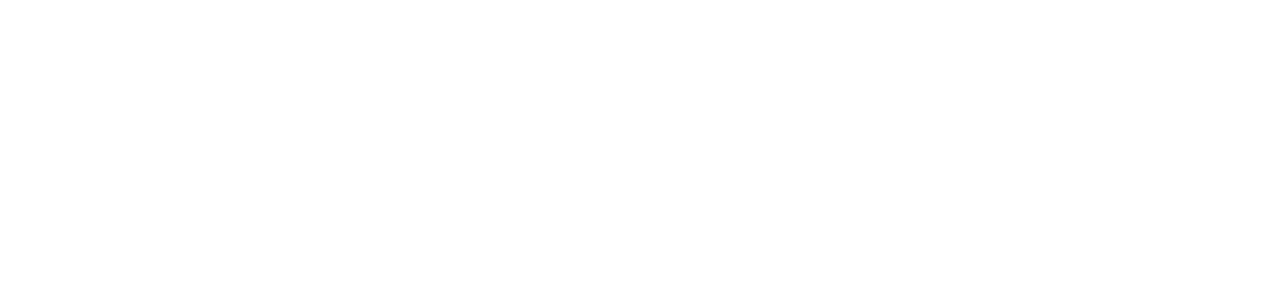
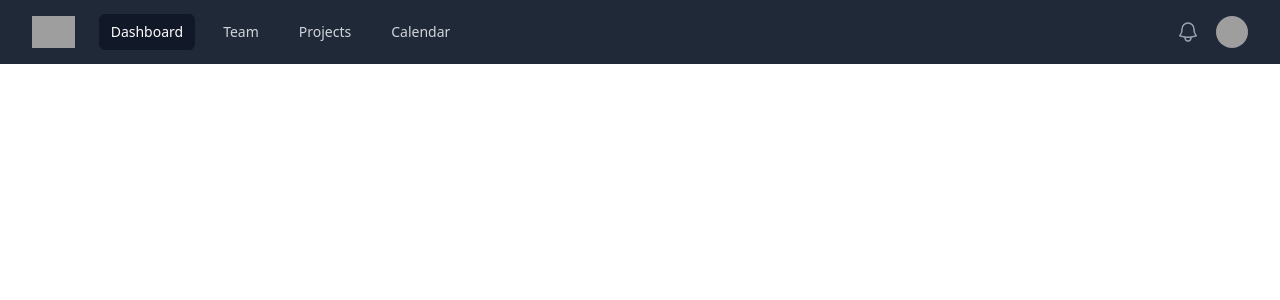
Before and after one commit to Robinkariuki/typescript-news, a React (Create React App) app: page / in a window 1280 px wide. Shown: the top 300 px of the page. Built offline with nearby package versions, Linux system fonts and the light colour scheme; grey boxes are pictures that could not be loaded.

Commit message:
initial setup tailwind

```diff
--- a/package.json
+++ b/package.json
@@ -3,6 +3,8 @@
   "version": "0.1.0",
   "private": true,
   "dependencies": {
+    "@headlessui/react": "^1.7.12",
+    "@heroicons/react": "^2.0.16",
     "@testing-library/jest-dom": "^5.16.5",
     "@testing-library/react": "^13.4.0",
     "@testing-library/user-event": "^13.5.0",
@@ -39,5 +41,8 @@
       "last 1 firefox version",
       "last 1 safari version"
     ]
+  },
+  "devDependencies": {
+    "tailwindcss": "^3.2.7"
   }
 }
--- a/src/App.tsx
+++ b/src/App.tsx
@@ -1,11 +1,161 @@
 import React from 'react';
 import './App.css';
+import { Fragment } from 'react'
+import { Disclosure, Menu, Transition } from '@headlessui/react'
+import { Bars3Icon, BellIcon, XMarkIcon } from '@heroicons/react/24/outline'
+
+const navigation = [
+  { name: 'Dashboard', href: '#', current: true },
+  { name: 'Team', href: '#', current: false },
+  { name: 'Projects', href: '#', current: false },
+  { name: 'Calendar', href: '#', current: false },
+]
+
+function classNames(...classes:any[]) {
+  return classes.filter(Boolean).join(' ')
+}
+
+
 
 function App() {
+
   return (
-    <div className="App">
+<Disclosure as="nav" className="bg-gray-800">
+      {({ open }) => (
+        <>
+          <div className="mx-auto max-w-7xl px-2 sm:px-6 lg:px-8">
+            <div className="relative flex h-16 items-center justify-between">
+              <div className="absolute inset-y-0 left-0 flex items-center sm:hidden">
+                {/* Mobile menu button*/}
+                <Disclosure.Button className="inline-flex items-center justify-center rounded-md p-2 text-gray-400 hover:bg-gray-700 hover:text-white focus:outline-none focus:ring-2 focus:ring-inset focus:ring-white">
+                  <span className="sr-only">Open main menu</span>
+                  {open ? (
+                    <XMarkIcon className="block h-6 w-6" aria-hidden="true" />
+                  ) : (
+                    <Bars3Icon className="block h-6 w-6" aria-hidden="true" />
+                  )}
+                </Disclosure.Button>
+              </div>
+              <div className="flex flex-1 items-center justify-center sm:items-stretch sm:justify-start">
+                <div className="flex flex-shrink-0 items-center">
+                  <img
+                    className="block h-8 w-auto lg:hidden"
+                    src="https://tailwindui.com/img/logos/mark.svg?color=indigo&shade=500"
+                    alt="Your Company"
+                  />
+                  <img
+                    className="hidden h-8 w-auto lg:block"
+                    src="https://tailwindui.com/img/logos/mark.svg?color=indigo&shade=500"
+                    alt="Your Company"
+                  />
+                </div>
+                <div className="hidden sm:ml-6 sm:block">
+                  <div className="flex space-x-4">
+                    {navigation.map((item) => (
+                      <a
+                        key={item.name}
+                        href={item.href}
+                        className={classNames(
+                          item.current ? 'bg-gray-900 text-white' : 'text-gray-300 hover:bg-gray-700 hover:text-white',
+                          'rounded-md px-3 py-2 text-sm font-medium'
+                        )}
+                        aria-current={item.current ? 'page' : undefined}
+                      >
+                        {item.name}
+                      </a>
+                    ))}
+                  </div>
+                </div>
+              </div>
+              <div className="absolute inset-y-0 right-0 flex items-center pr-2 sm:static sm:inset-auto sm:ml-6 sm:pr-0">
+                <button
+                  type="button"
+                  className="rounded-full bg-gray-800 p-1 text-gray-400 hover:text-white focus:outline-none focus:ring-2 focus:ring-white focus:ring-offset-2 focus:ring-offset-gray-800"
+                >
+                  <span className="sr-only">View notifications</span>
+                  <BellIcon className="h-6 w-6" aria-hidden="true" />
+                </button>
 
-    </div>
+                {/* Profile dropdown */}
+                <Menu as="div" className="relative ml-3">
+                  <div>
+                    <Menu.Button className="flex rounded-full bg-gray-800 text-sm focus:outline-none focus:ring-2 focus:ring-white focus:ring-offset-2 focus:ring-offset-gray-800">
+                      <span className="sr-only">Open user menu</span>
+                      <img
+                        className="h-8 w-8 rounded-full"
+                        src="https://images.unsplash.com/photo-1472099645785-5658abf4ff4e?ixlib=rb-1.2.1&ixid=eyJhcHBfaWQiOjEyMDd9&auto=format&fit=facearea&facepad=2&w=256&h=256&q=80"
+                        alt=""
+                      />
+                    </Menu.Button>
+                  </div>
+                  <Transition
+                    as={Fragment}
+                    enter="transition ease-out duration-100"
+                    enterFrom="transform opacity-0 scale-95"
+                    enterTo="transform opacity-100 scale-100"
+                    leave="transition ease-in duration-75"
+                    leaveFrom="transform opacity-100 scale-100"
+                    leaveTo="transform opacity-0 scale-95"
+                  >
+                    <Menu.Items className="absolute right-0 z-10 mt-2 w-48 origin-top-right rounded-md bg-white py-1 shadow-lg ring-1 ring-black ring-opacity-5 focus:outline-none">
+                      <Menu.Item>
+                        {({ active }) => (
+                          <a
+                            href="#"
+                            className={classNames(active ? 'bg-gray-100' : '', 'block px-4 py-2 text-sm text-gray-700')}
+                          >
+                            Your Profile
+                          </a>
+                        )}
+                      </Menu.Item>
+                      <Menu.Item>
+                        {({ active }) => (
+                          <a
+                            href="#"
+                            className={classNames(active ? 'bg-gray-100' : '', 'block px-4 py-2 text-sm text-gray-700')}
+                          >
+                            Settings
+                          </a>
+                        )}
+                      </Menu.Item>
+                      <Menu.Item>
+                        {({ active }) => (
+                          <a
+                            href="#"
+                            className={classNames(active ? 'bg-gray-100' : '', 'block px-4 py-2 text-sm text-gray-700')}
+                          >
+                            Sign out
+                          </a>
+                        )}
+                      </Menu.Item>
+                    </Menu.Items>
+                  </Transition>
+                </Menu>
+              </div>
+            </div>
+          </div>
+
+          <Disclosure.Panel className="sm:hidden">
+            <div className="space-y-1 px-2 pt-2 pb-3">
+              {navigation.map((item) => (
+                <Disclosure.Button
+                  key={item.name}
+                  as="a"
+                  href={item.href}
+                  className={classNames(
+                    item.current ? 'bg-gray-900 text-white' : 'text-gray-300 hover:bg-gray-700 hover:text-white',
+                    'block rounded-md px-3 py-2 text-base font-medium'
+                  )}
+                  aria-current={item.current ? 'page' : undefined}
+                >
+                  {item.name}
+                </Disclosure.Button>
+              ))}
+            </div>
+          </Disclosure.Panel>
+        </>
+      )}
+    </Disclosure>
   );
 }
 
--- a/src/index.css
+++ b/src/index.css
@@ -1,13 +1,3 @@
-body {
-  margin: 0;
-  font-family: -apple-system, BlinkMacSystemFont, 'Segoe UI', 'Roboto', 'Oxygen',
-    'Ubuntu', 'Cantarell', 'Fira Sans', 'Droid Sans', 'Helvetica Neue',
-    sans-serif;
-  -webkit-font-smoothing: antialiased;
-  -moz-osx-font-smoothing: grayscale;
-}
-
-code {
-  font-family: source-code-pro, Menlo, Monaco, Consolas, 'Courier New',
-    monospace;
-}
+@tailwind base;
+@tailwind components;
+@tailwind utilities;
--- /dev/null
+++ b/tailwind.config.js
@@ -0,0 +1,10 @@
+/** @type {import('tailwindcss').Config} */
+module.exports = {
+  content: [
+    "./src/**/*.{js,jsx,ts,tsx}",
+  ],
+  theme: {
+    extend: {},
+  },
+  plugins: [],
+}
```
Also changed, not shown: 2 other files (tests, documents, lock files or other folders).
